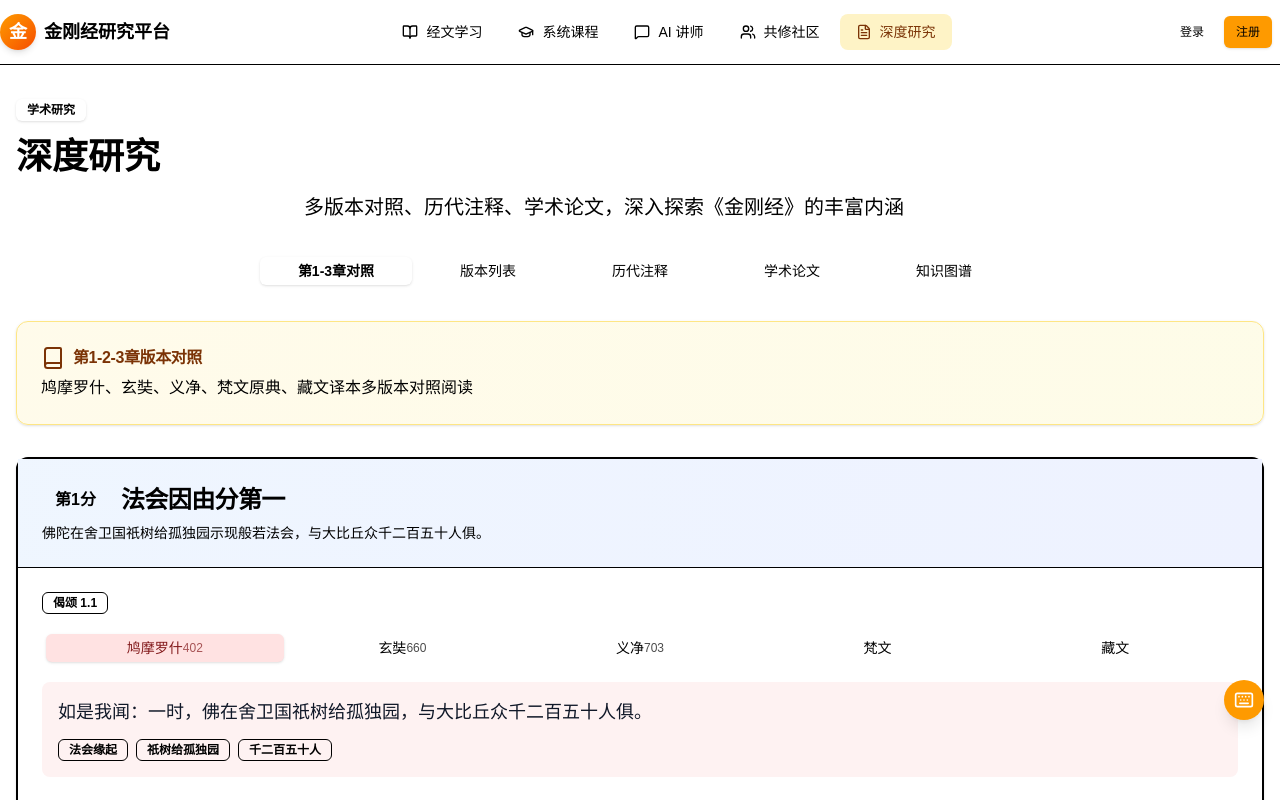
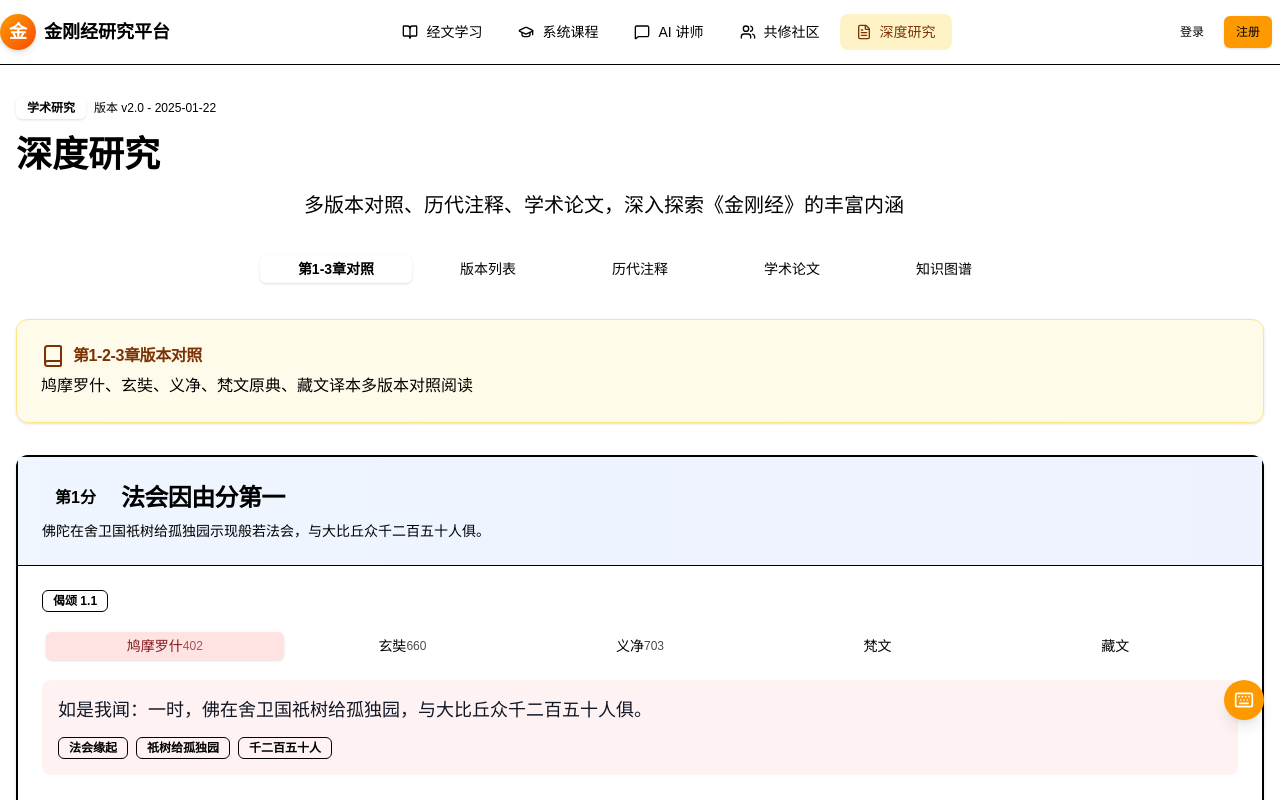
Before and after one commit to leoxmrsh007/diamond-sutra-platform, a Next.js app: page /research in a window 1280 px wide. Shown: the top 800 px of the page. Built offline with nearby package versions, Linux system fonts and the light colour scheme.

Commit message:
--no-edit

```diff
--- a/src/app/research/page.tsx
+++ b/src/app/research/page.tsx
@@ -108,7 +108,10 @@ export default function ResearchPage() {
 
       <div className="container max-w-7xl mx-auto px-4 py-8">
         <div className="mb-8">
-          <Badge className="mb-4">学术研究</Badge>
+          <div className="flex items-center gap-2 mb-4">
+            <Badge>学术研究</Badge>
+            <span className="text-xs text-muted-foreground">版本 v2.0 - 2025-01-22</span>
+          </div>
           <h1 className="text-4xl font-bold mb-4">深度研究</h1>
           <p className="text-xl text-muted-foreground max-w-2xl mx-auto">
             多版本对照、历代注释、学术论文，深入探索《金刚经》的丰富内涵
```
